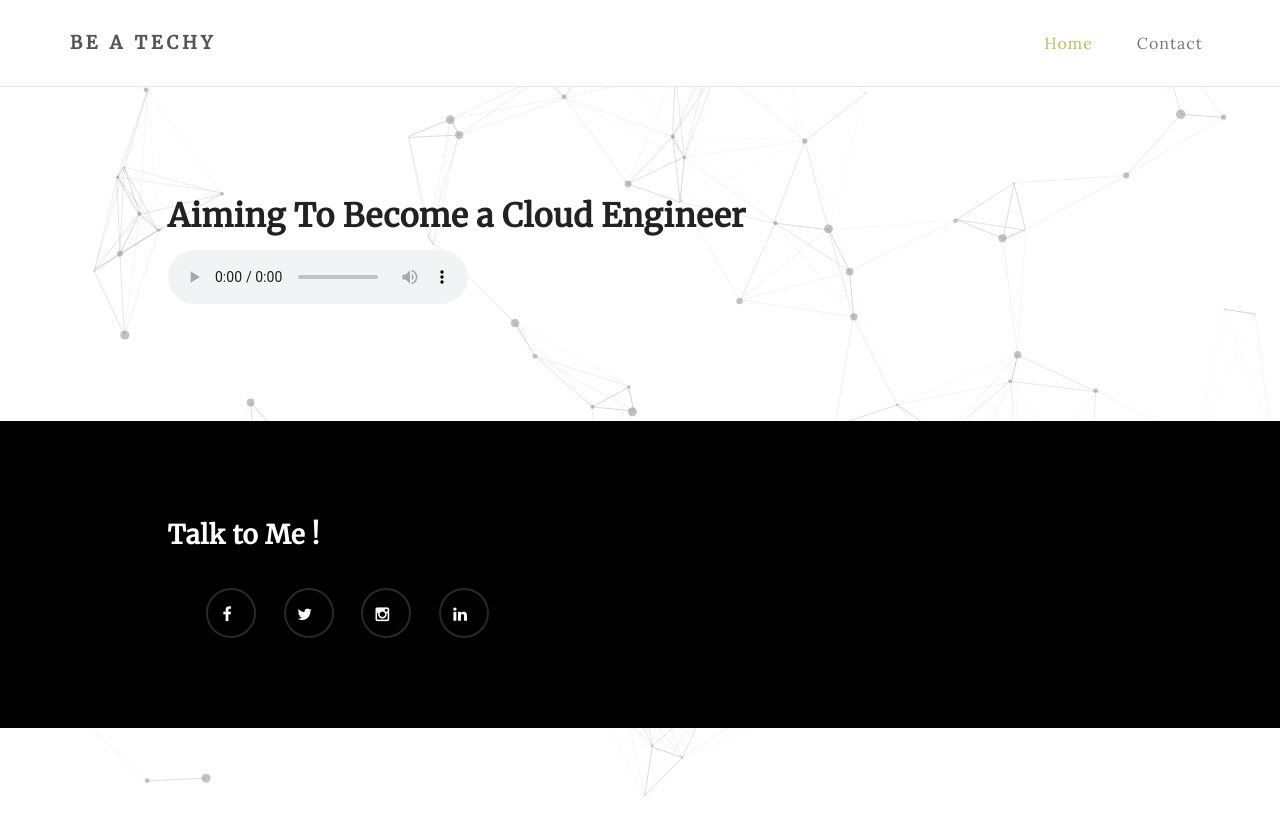
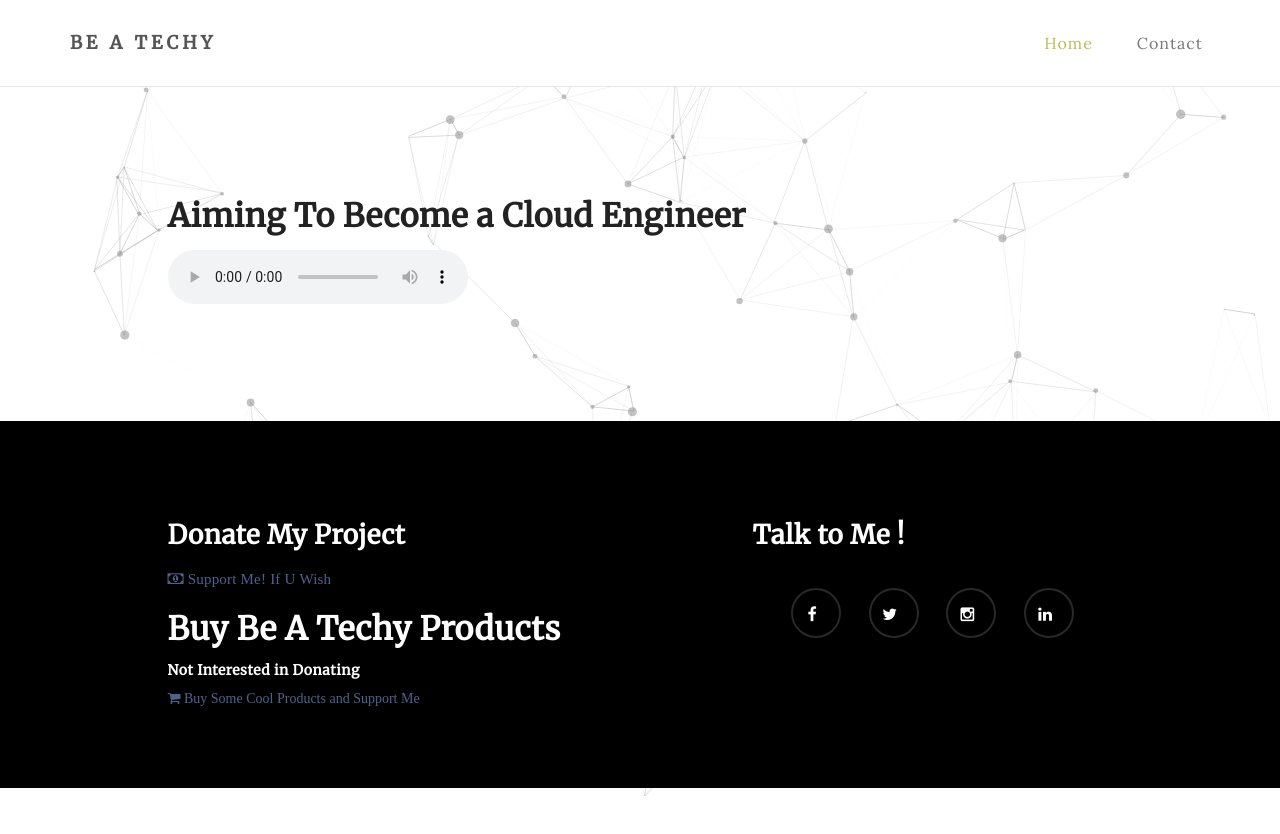
Before and after one commit to saranmahadev/beatechy.github.io, a plain HTML site: page Aim.html in a window 1280 px wide. Drawn offline with Linux system fonts and the light colour scheme.

Commit message:
added shop and donation

```diff
--- a/Aim.html
+++ b/Aim.html
@@ -36,6 +36,7 @@ http://www.tooplate.com/view/2085-neuron
 </div>
 
 <!-- Navigation section  -->
+
 
 <div class="navbar navbar-default navbar-static-top" role="navigation">
      <div class="container">
@@ -91,7 +92,13 @@ http://www.tooplate.com/view/2085-neuron
      <div class="container">
           <div class="row">
 
-
+               <div class="col-md-5 col-md-offset-1 col-sm-6">
+                    <h3>Donate My Project</h3>
+                    <p><a href="https://pmny.in/qIJSh5Ql7CRB" class="fa fa-money"> Support Me! If U Wish</a></p>
+                    <h2>Buy Be A Techy Products</h2>
+                    <h5>Not Interested in Donating</h5>
+                    <a href="https://forms.gle/K5UJ5zRfakqw7NwJ8" class="fa fa-shopping-cart"> Buy Some Cool Products and Support Me</a>
+               </div>
                <div class="col-md-4 col-md-offset-1 col-sm-6">
                     <h3>Talk to Me ! </h3>
                     <ul class="social-icon">
```
Also changed, not shown: Why.html (+8 -1 lines), index.html (+8 -1 lines).
